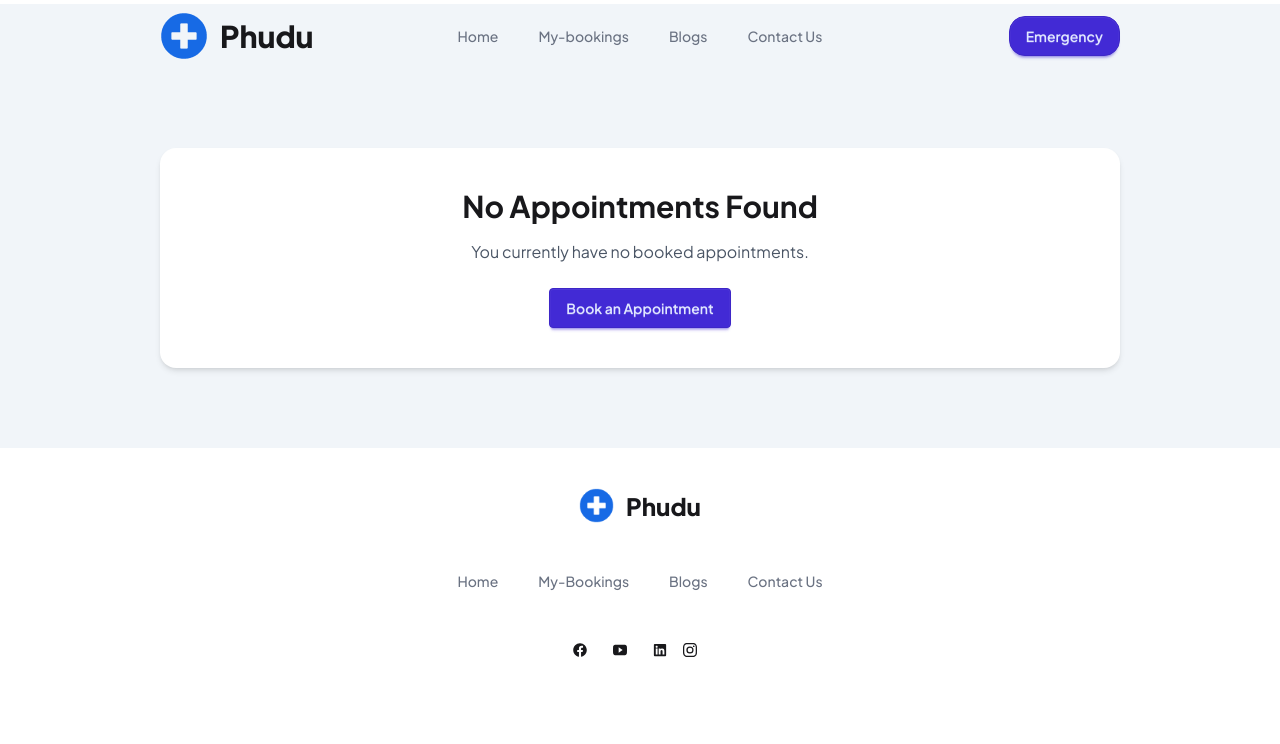
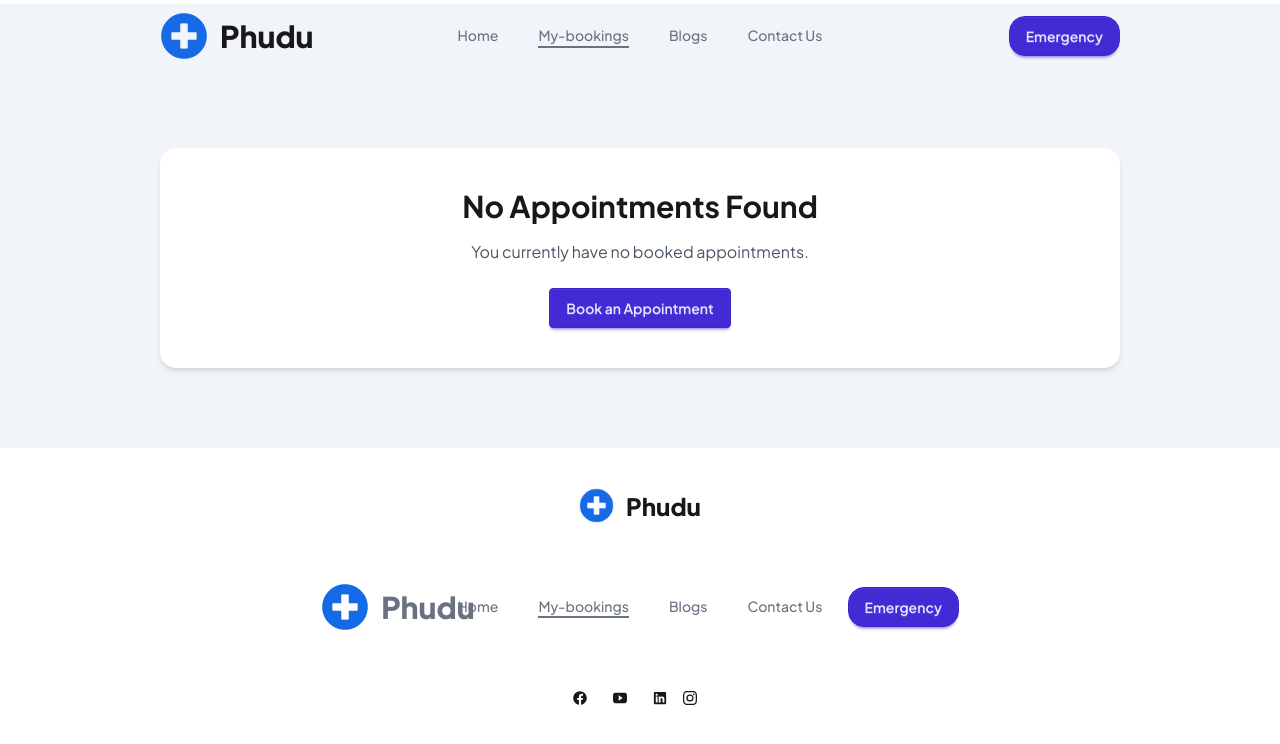
Before and after one commit to Suprotik007/doc-talk, a React (Vite) app: page /myBookings in a window 1280 px wide. Shown: the top 744 px of the page. Built offline with nearby package versions, Linux system fonts and the light colour scheme.

Commit message:
added errorpage

```diff
--- a/src/App.css
+++ b/src/App.css
@@ -2,3 +2,6 @@
     border-image: linear-gradient(to top ,skyblue, white) 1;
 
 }
+.active{
+    border-bottom: 2px solid ;
+}
--- a/src/Components/Footer.jsx
+++ b/src/Components/Footer.jsx
@@ -4,12 +4,16 @@ import { FaFacebook } from "react-icons/fa";
 
 import { BsInstagram } from "react-icons/bs";
 import { IoLogoYoutube } from "react-icons/io5";
+import { NavLink } from 'react-router';
+import Navbar from './Navbar';
 const Footer = () => {
-    const links=< >
-    <li>Home</li>
-    <li>My-Bookings</li>
-    <li>Blogs</li>
-    <li>Contact Us</li>
+    const links=
+    < >
+ <Navbar></Navbar>
+ {/* <span className=' hover:text-blue-500'>Home</span>
+    <span className=' hover:text-blue-500'>My-bookings</span>
+    <span className=' hover:text-blue-500'>Blogs</span>
+   <span className=' hover:text-blue-500'>Contact Us</span> */}
     </>
 
     return (
--- /dev/null
+++ b/src/Components/NavLinks.jsx
@@ -0,0 +1,15 @@
+import React from 'react';
+import { NavLink } from 'react-router';
+
+const NavLinks = () => {
+    return (
+        <div>
+            <NavLink  to='/'><span className=' hover:text-blue-500'>Home</span></NavLink>
+    <NavLink to='/myBookings'><span className=' hover:text-blue-500'>My-bookings</span></NavLink>
+    <NavLink to='/'><span className=' hover:text-blue-500'>Blogs</span></NavLink>
+    <NavLink to='/contact'><span className=' hover:text-blue-500'>Contact Us</span></NavLink>
+        </div>
+    );
+};
+
+export default NavLinks;
--- a/src/Components/Navbar.jsx
+++ b/src/Components/Navbar.jsx
@@ -1,17 +1,22 @@
 import React from 'react';
-import { Link } from 'react-router';
+import { Link, NavLink } from 'react-router';
+import NavLinks from './NavLinks';
 
 const Navbar = () => {
     const links=< >
 
-    <Link  to='/'><span className=' hover:text-blue-500'>Home</span></Link>
-    <Link to='/myBookings'><span className=' hover:text-blue-500'>My-bookings</span></Link>
-    <Link to='/'><span className=' hover:text-blue -500'>Blogs</span></Link>
-    <span className=' hover:text-blue-500'>Contact Us</span>
+    <NavLink  to='/'><span className=' hover:text-blue-500'>Home</span></NavLink>
+    <NavLink to='/myBookings'><span className=' hover:text-blue-500'>My-bookings</span></NavLink>
+    <NavLink to='/'><span className=' hover:text-blue-500'>Blogs</span></NavLink>
+    <NavLink to='/contact'><span className=' hover:text-blue-500'>Contact Us</span></NavLink>
 
     </>
     return (
+
         <div className="navbar mt-1 md:px-10 lg:px-40  ">
+          <div>
+
+          </div>
         <div className="navbar-start">
           <div className="dropdown">
             <div tabIndex={0} role="button" className="btn btn-ghost lg:hidden">
--- a/src/Pages/ErrorPage.jsx
+++ b/src/Pages/ErrorPage.jsx
@@ -1,11 +1,22 @@
 import React from 'react';
+import Navbar from '../Components/Navbar';
+import Footer from '../Components/Footer';
+import { Link } from 'react-router';
 
 const ErrorPage = () => {
+
     return (
         <div>
-            <h1>Page not found</h1>
+            <div>
+                <Navbar></Navbar>
+            </div>
+        <div className='mx-80 my-20 '>
+            <img src="/src/assets/404image.jpg" alt="" />
+            <Link to='/'><button className="btn mx-50 mt-10 btn-primary btn-xs sm:btn-sm md:btn-md lg:btn-lg xl:btn-xl">Go Home</button></Link>
         </div>
-    );
+
+        </div>
+        );
 };
 
 export default ErrorPage;
--- a/src/Pages/Root.jsx
+++ b/src/Pages/Root.jsx
@@ -1,17 +1,20 @@
 import React from 'react';
 import Navbar from '../Components/Navbar';
-import { Outlet } from 'react-router';
+import { Outlet, useLocation } from 'react-router';
 import Footer from '../Components/Footer';
 import Banner from '../Components/Banner';
 
 const Root = () => {
-    return (
-        <div className=''>
-            <Navbar></Navbar>
-            <Outlet></Outlet>
-            <Footer></Footer>
-        </div>
-    );
+    const location = useLocation();
+  const hideNavFooter = location.pathname === '/contact';
+
+  return (
+    <>
+      {!hideNavFooter && <Navbar />}
+      <Outlet />
+      {!hideNavFooter && <Footer />}
+    </>
+  );
 };
 
 export default Root;
--- a/src/Routes/Routes.jsx
+++ b/src/Routes/Routes.jsx
@@ -30,6 +30,11 @@ export const router = createBrowserRouter([
          loader:()=>fetch('/doctors.json'),
          Component:MyBookings,
 
+        },
+        {
+
+          path:'/contact',
+          Component:ErrorPage,
         }
       ]
     },
```
Also changed, not shown: src/assets/404image.jpg (added).
